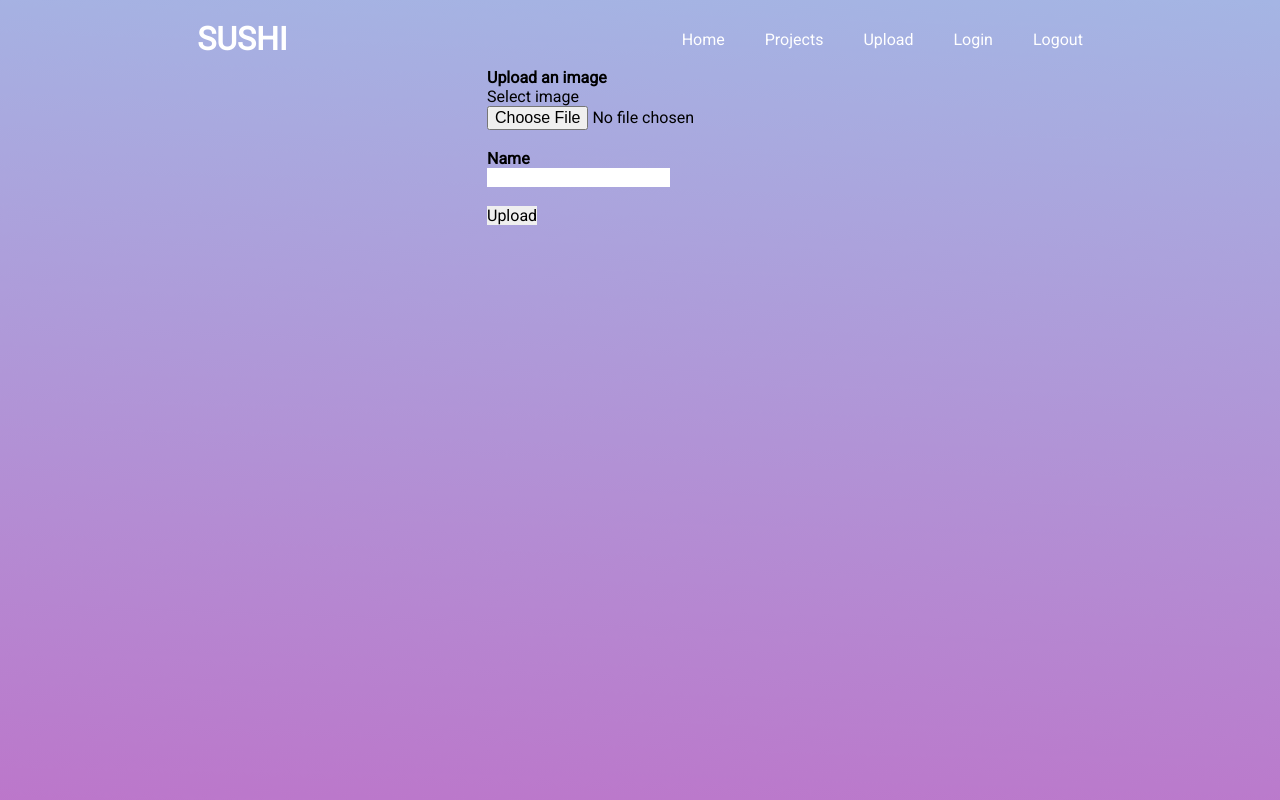
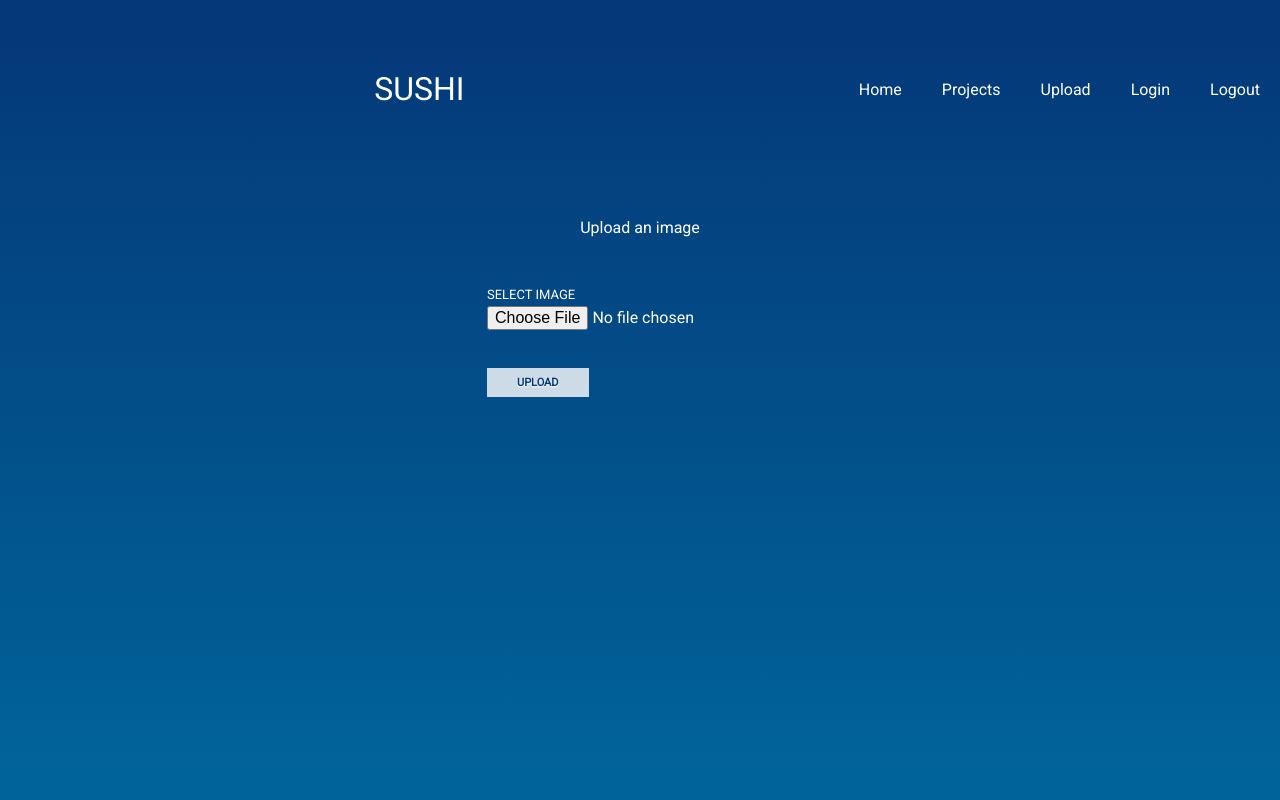
Before and after one commit to zenxha/sushi, a Flask app: page /upload in a window 1280 px wide. Run offline with Flask 2, Linux system fonts and the light colour scheme.

Commit message:
adjusted CSS in upload.html

```diff
--- a/templates/homesite/upload.html
+++ b/templates/homesite/upload.html
@@ -16,7 +16,6 @@
               <i class="fa fa-arrow-up"></i>
             <i class="fa fa-arrow-up"></i>
           <div class="review" style="color: black;">
-            </br><h3>Name</h3><input type="text" name="title" style="">
             <br>
           </div>
           <br><button type="submit" class="btn btn-primary">Upload</button>
@@ -27,7 +26,182 @@
 </div>
 
 <style>
+@import "compass/css3";
 
+/* ===================== FILE INPUT ===================== */
+.file-area {
+  width: 100%;
+  position: relative;
+
+  input[type=file] {
+    position: absolute;
+    width: 100%;
+    height: 100%;
+    top: 0;
+    left: 0;
+    right: 0;
+    bottom: 0;
+    opacity: 0;
+    cursor: pointer;
+  }
+
+  .file-dummy {
+    width: 100%;
+    padding: 30px;
+    background: rgba(255,255,255,0.2);
+    border: 2px dashed rgba(255,255,255,0.2);
+    text-align: center;
+    transition: background 0.3s ease-in-out;
+
+    .success {
+      display: none;
+    }
+  }
+
+  &:hover .file-dummy {
+    background: rgba(255,255,255,0.1);
+  }
+
+  input[type=file]:focus + .file-dummy {
+    outline: 2px solid rgba(255,255,255,0.5);
+    outline: -webkit-focus-ring-color auto 5px;
+  }
+
+  input[type=file]:valid + .file-dummy {
+    border-color: rgba(0,255,0,0.4);
+    background-color: rgba(0,255,0,0.3);
+
+    .success {
+      display: inline-block;
+    }
+    .default {
+      display: none;
+    }
+  }
+}
+
+
+
+
+
+
+
+
+
+/* ===================== BASIC STYLING ===================== */
+
+* {
+  box-sizing: border-box;
+  font-family: 'Lato', sans-serif;
+}
+
+html,
+body {
+  margin: 0;
+  padding: 0;
+  font-weight: 300;
+  height: 100%;
+  background: #053777;
+  color: #fff;
+  font-size: 16px;
+  overflow: hidden;
+  background: -moz-linear-gradient(top, #053777 0%, #00659b 100%);
+  /* FF3.6+ */
+
+  background: -webkit-gradient(linear, left top, left bottom, color-stop(0%, #053777), color-stop(100%, #00659b));
+  /* Chrome,Safari4+ */
+
+  background: -webkit-linear-gradient(top, #053777 0%, #00659b 100%);
+  /* Chrome10+,Safari5.1+ */
+
+  background: -o-linear-gradient(top, #053777 0%, #00659b 100%);
+  /* Opera 11.10+ */
+
+  background: -ms-linear-gradient(top, #053777 0%, #00659b 100%);
+  /* IE10+ */
+
+  background: linear-gradient(to bottom, #053777 0%, #00659b 100%);
+  /* W3C */
+
+}
+
+h1 {
+  text-align: center;
+  margin: 50px auto;
+  font-weight: 100;
+}
+
+label {
+  font-weight: 500;
+  display: block;
+  margin: 4px 0;
+  text-transform: uppercase;
+  font-size: 13px;
+  overflow: hidden;
+
+  span {
+    float: right;
+    text-transform: none;
+    font-weight: 200;
+    line-height: 1em;
+    font-style: italic;
+    opacity: 0.8;
+  }
+}
+
+.form-controll {
+  display: block;
+  padding: 8px 16px;
+  width: 100%;
+  font-size: 16px;
+  background-color: rgba(255,255,255,0.2);
+  border: 1px solid rgba(255,255,255,0.3);
+  color: #fff;
+  font-weight: 200;
+
+  &:focus {
+    outline: 2px solid rgba(255,255,255,0.5);
+    outline: -webkit-focus-ring-color auto 5px;
+  }
+}
+
+button {
+  padding: 8px 30px;
+  background: rgba(255,255,255,0.8);
+  color: #053777;
+  text-transform: uppercase;
+  font-weight: 600;
+  font-size: 11px;
+  border: 0;
+  text-shadow: 0 1px 2px #fff;
+  cursor: pointer;
+}
+
+.form-group {
+  max-width: 500px;
+  margin: auto;
+  margin-bottom: 30px;
+}
+
+.back-to-article {
+  color: #fff;
+  text-transform: uppercase;
+  font-size: 12px;
+  position: absolute;
+  right: 20px;
+  top: 20px;
+  text-decoration: none;
+  display: inline-block;
+  background: rgba(0,0,0,0.6);
+  padding: 10px 18px;
+  transition: all 0.3s ease-in-out;
+  opacity: 0.6;
+
+  &:hover {
+    opacity: 1;
+    background: rgba(0,0,0,0.8);
+  }
+}
 </style>
 
 {% endblock %}
```
Also changed, not shown: images/1200px-2018_Legendary_Pokemon_Distributions_artwork.png (added), 1 other file.
